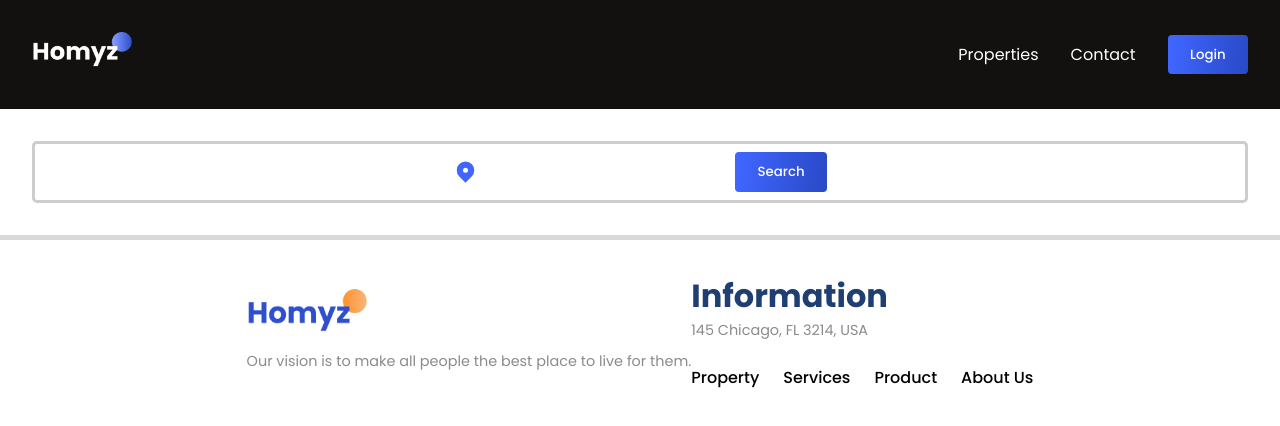
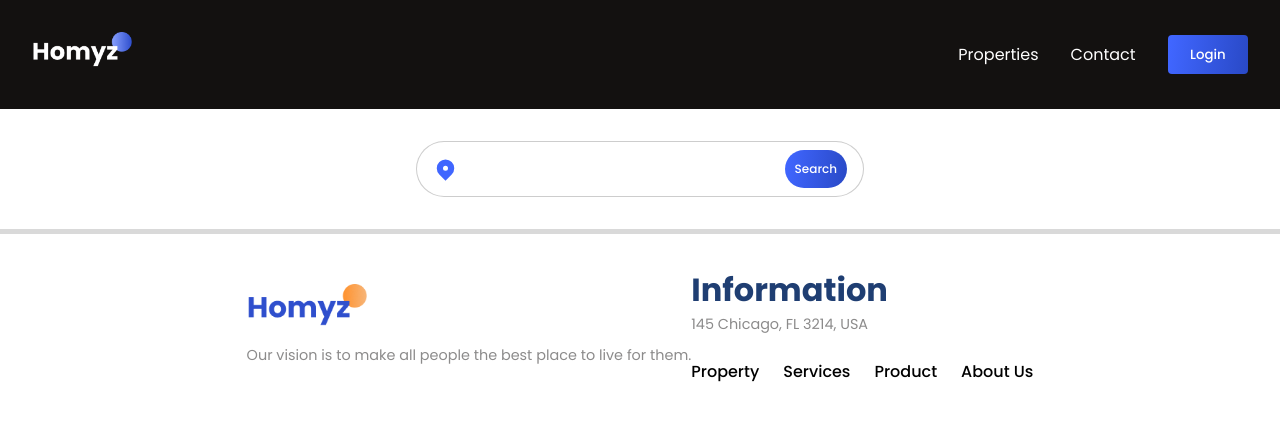
Before and after one commit to zahid-shadbox/real-estate-client, a React (Vite) app: page /properties in a window 1280 px wide. Shown: the top 426 px of the page. Built offline with nearby package versions, Linux system fonts and the light colour scheme.

Commit message:
modified properties page and search bar

```diff
--- a/src/components/SearchBar/SearchBar.jsx
+++ b/src/components/SearchBar/SearchBar.jsx
@@ -3,7 +3,7 @@ import { HiLocationMarker } from 'react-icons/hi'
 
 const SearchBar = () => {
   return (
-    <div className="flexCenter search-bar">
+    <div className="flexCenter search-bar" style={{justifyContent:"space-between"}}>
     <HiLocationMarker color="var(--blue)" size={25} />
     <input type="text" />
     <button className="button">Search</button>
--- a/src/pages/Properties/Properties.css
+++ b/src/pages/Properties/Properties.css
@@ -0,0 +1,17 @@
+.properties-container{
+    gap: 2rem;
+}
+.properties-container .search-bar{
+    width: clamp(12rem,100%,28rem);
+    border-radius: 30px;
+    border: 1px solid rgba(120, 120, 120, 0.374);
+    flex-wrap: nowrap;
+}
+.properties-container .search-bar .button{
+    border-radius: 30px;
+    font-size: 12px;
+    padding: 10px 10px;
+}
+.properties-container .search-bar >input{
+    width: 70%;
+}
```
Also changed, not shown: src/pages/Properties/Properties.jsx (+6 -4 lines).
